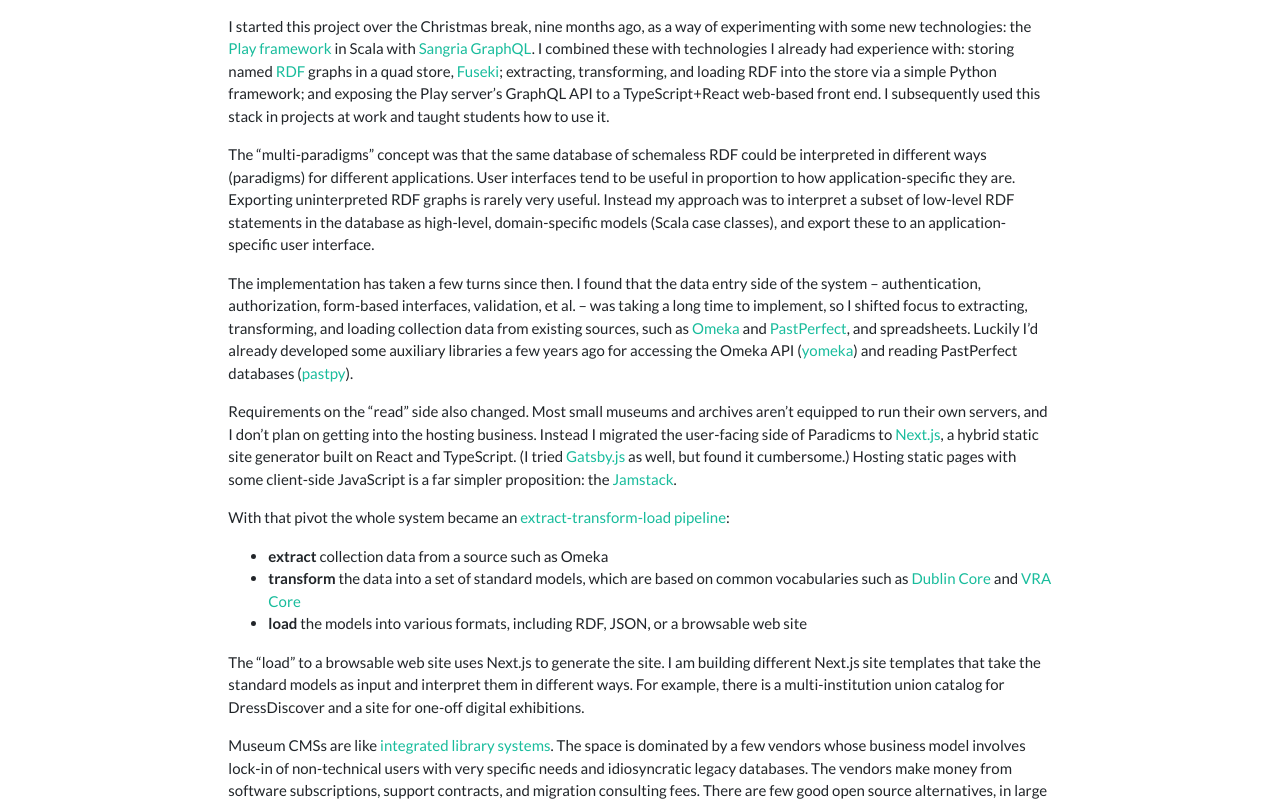
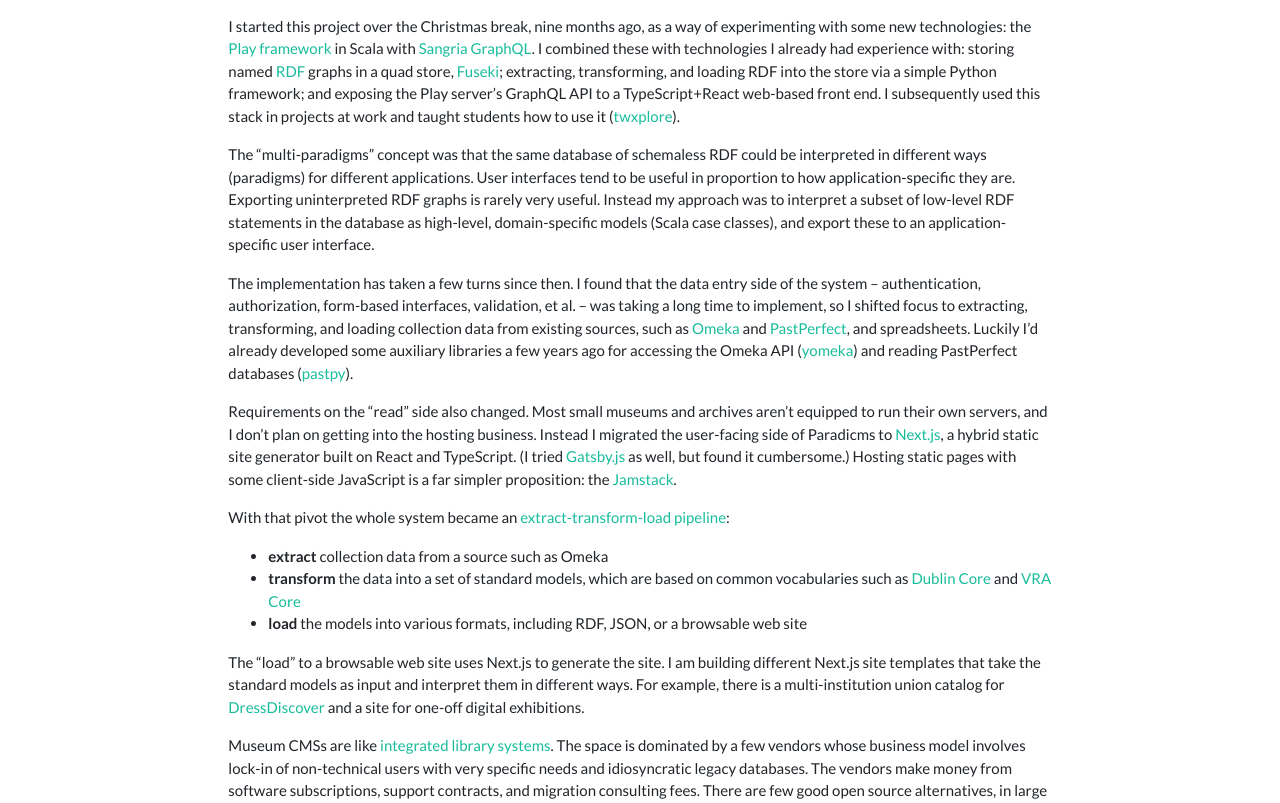
Before and after one commit to minorg/minorgordon.net, a Jekyll site: the page built from _posts/2020-08-23-paradicms.md, in a window 1280 px wide. Shown: the part 218-1021 px from the top of the page. Built offline with Jekyll 4.4.1, drawn with Linux system fonts in a browser that asks for light colours; nearby versions of some CDN libraries.

Commit message:
add post_url links

```diff
--- a/_posts/2020-08-23-paradicms.md
+++ b/_posts/2020-08-23-paradicms.md
@@ -7,7 +7,7 @@ categories: work
 
 Recently most of my personal project time has been dedicated to developing [Paradicms](https://github.com/minorg/paradicms), a new multi-paradigm [Collections Management System (CMS)](https://en.wikipedia.org/wiki/Collections_management_system) for small museums and archives.
 
-I started this project over the Christmas break, nine months ago, as a way of experimenting with some new technologies: the [Play framework](https://www.playframework.com/) in Scala with [Sangria GraphQL](https://github.com/sangria-graphql/sangria). I combined these with technologies I already had experience with: storing named [RDF](https://www.w3.org/RDF/) graphs in a quad store, [Fuseki](https://jena.apache.org/documentation/fuseki2/); extracting, transforming, and loading RDF into the store via a simple Python framework; and exposing the Play server's GraphQL API to a TypeScript+React web-based front end. I subsequently used this stack in projects at work and taught students how to use it.
+I started this project over the Christmas break, nine months ago, as a way of experimenting with some new technologies: the [Play framework](https://www.playframework.com/) in Scala with [Sangria GraphQL](https://github.com/sangria-graphql/sangria). I combined these with technologies I already had experience with: storing named [RDF](https://www.w3.org/RDF/) graphs in a quad store, [Fuseki](https://jena.apache.org/documentation/fuseki2/); extracting, transforming, and loading RDF into the store via a simple Python framework; and exposing the Play server's GraphQL API to a TypeScript+React web-based front end. I subsequently used this stack in projects at work and taught students how to use it ([twxplore]({% post_url 2020-03-07-twxplore-twed-talk %})).
 
 The "multi-paradigms" concept was that the same database of schemaless RDF could be interpreted in different ways (paradigms) for different applications. User interfaces tend to be useful in proportion to how application-specific they are. Exporting uninterpreted RDF graphs is rarely very useful. Instead my approach was to interpret a subset of low-level RDF statements in the database as high-level, domain-specific models (Scala case classes), and export these to an application-specific user interface.
 
@@ -20,7 +20,7 @@ With that pivot the whole system became an [extract-transform-load pipeline](htt
 * **transform** the data into a set of standard models, which are based on common vocabularies such as [Dublin Core](https://en.wikipedia.org/wiki/Dublin_Core) and [VRA Core](https://www.loc.gov/standards/vracore/)
 * **load** the models into various formats, including RDF, JSON, or a browsable web site
 
-The "load" to a browsable web site uses Next.js to generate the site. I am building different Next.js site templates that take the standard models as input and interpret them in different ways. For example, there is a multi-institution union catalog for DressDiscover and a site for one-off digital exhibitions.
+The "load" to a browsable web site uses Next.js to generate the site. I am building different Next.js site templates that take the standard models as input and interpret them in different ways. For example, there is a multi-institution union catalog for [DressDiscover]({% post_url 2019-12-22-dressdiscover %}) and a site for one-off digital exhibitions.
 
 Museum CMSs are like [integrated library systems](https://en.wikipedia.org/wiki/Integrated_library_system). The space is dominated by a few vendors whose business model involves lock-in of non-technical users with very specific needs and idiosyncratic legacy databases. The vendors make money from software subscriptions, support contracts, and migration consulting fees. There are few good open source alternatives, in large part because few of the users can maintain their own software installations.
 
```
